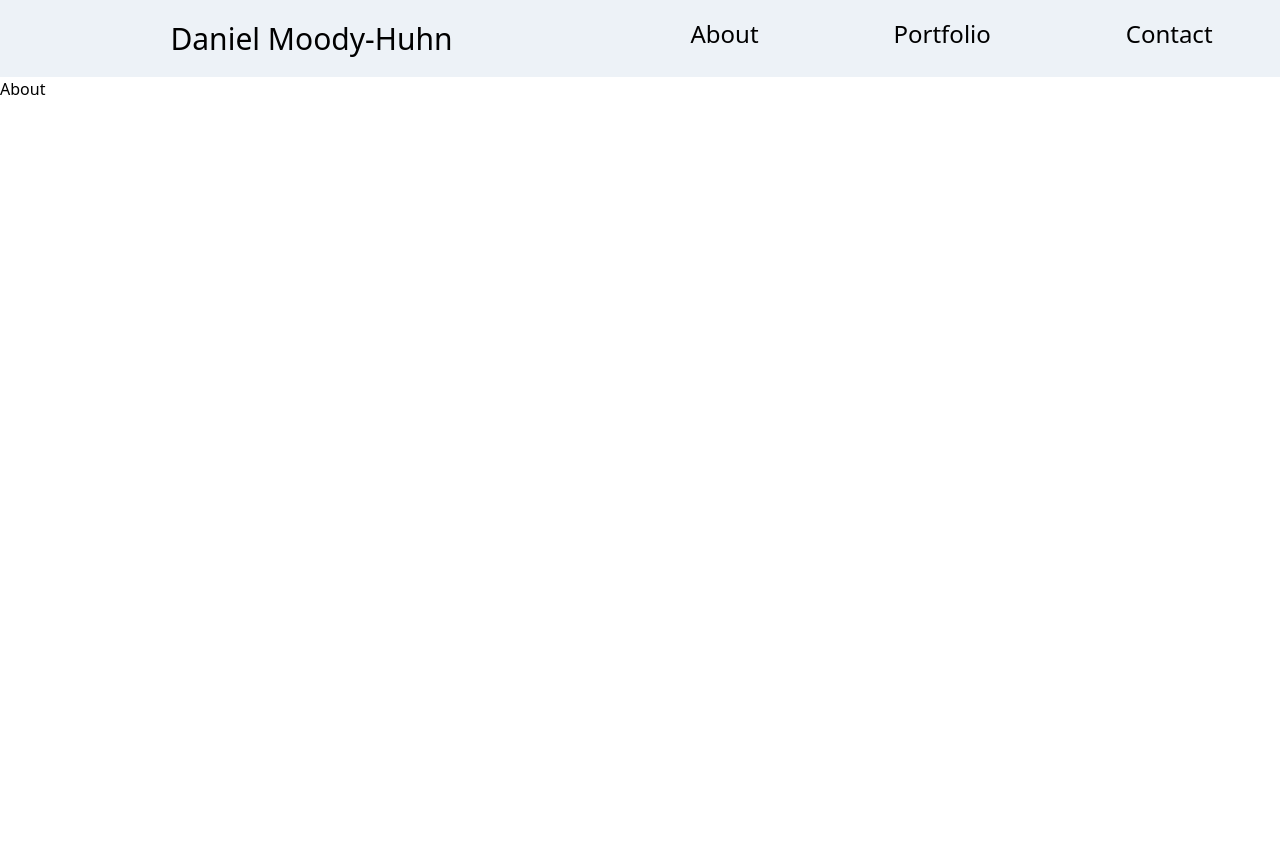
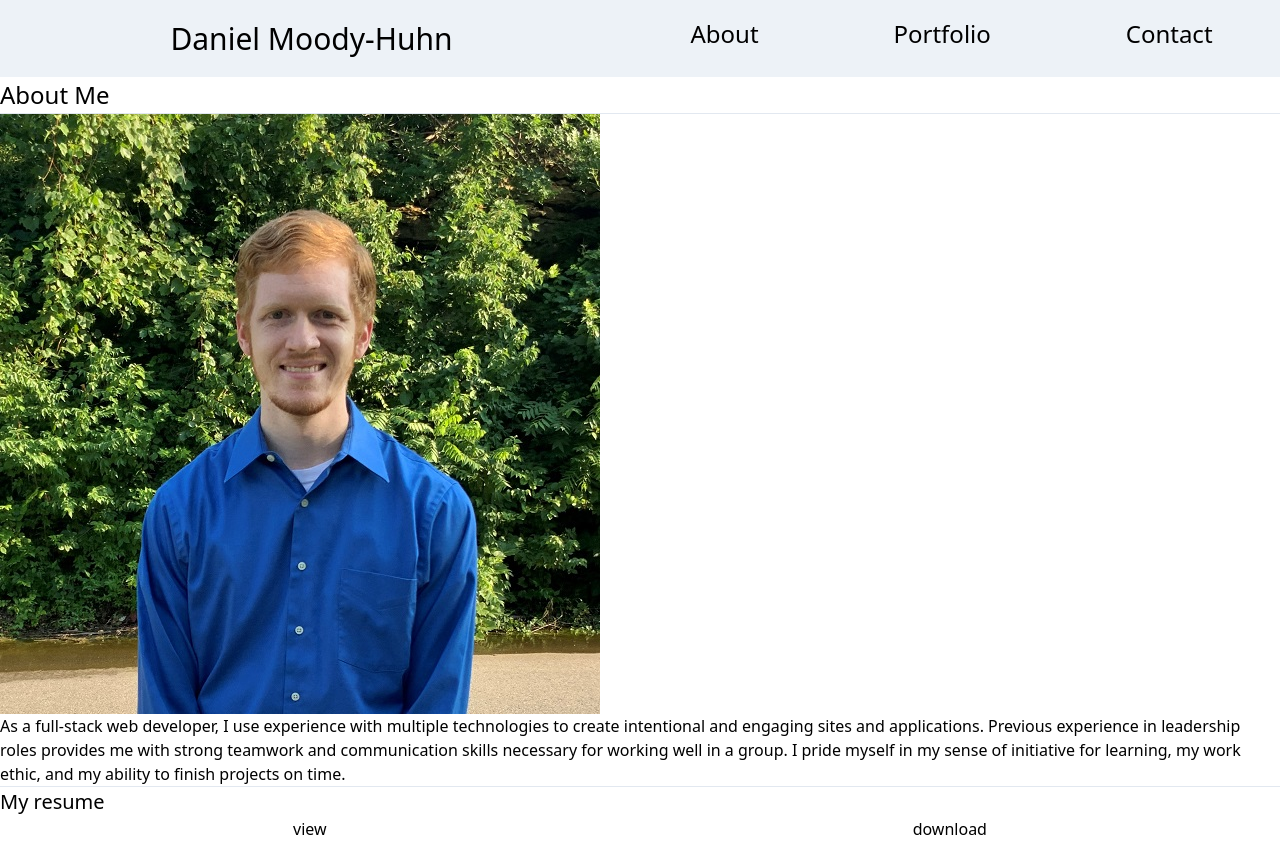
Before and after one commit to HuhnDaniel/react-portfolio, a React (Create React App) app: page / in a window 1280 px wide. Before the commit the page ends 800 px from the top, so only its background shows below. Built offline with nearby package versions, Linux system fonts and the light colour scheme.

Commit message:
populate about page, resume links

```diff
--- /dev/null
+++ b/src/components/Button.js
@@ -0,0 +1,23 @@
+import React from "react";
+
+function Button({ to, newTab, text }) {
+    if (newTab) {
+        return (
+            <div className="flex-auto text-center" id="resume-linkBtn">
+                <a href={to} target="_blank" rel="noopener noreferrer">
+                    {text}
+                </a>
+            </div>
+        )
+    } else {
+        return (
+            <div className="flex-auto text-center" id="resume-linkBtn">
+                <a href={to}>
+                    {text}
+                </a>
+            </div>
+        )
+    }
+}
+
+export default Button;
--- a/src/components/Header.js
+++ b/src/components/Header.js
@@ -10,7 +10,6 @@ class Header extends Component {
 
     handleBtnCLick = e => {
         let toggle = e.target.attributes.getNamedItem("data-toggle").value;
-        console.log(toggle);
 
         if (toggle === "hidden") {
             this.setState({
--- a/src/pages/About.js
+++ b/src/pages/About.js
@@ -1,10 +1,35 @@
 import React from "react";
+import Button from "../components/Button";
+import profilePic from "../assets/images/profilepic.jpg";
+
+const resume = {
+    view: "https://docs.google.com/document/d/1FAhLfMIWzPaPbqHQfpG83LzAm3j4BUq4rOgi8BgQ1lo/edit?usp=sharing",
+    download: "https://docs.google.com/document/d/1FAhLfMIWzPaPbqHQfpG83LzAm3j4BUq4rOgi8BgQ1lo/export?format=doc"
+}
 
 function About() {
     return(
-        <div>
-            <h1>About</h1>
-        </div>
+        <main>
+            <h2 className="text-2xl">About Me</h2>
+            <hr />
+
+            <img src={profilePic} className="" alt="Profile" />
+
+            <p className="">
+                As a full-stack web developer, I use experience with multiple technologies to create
+                intentional and engaging sites and applications.  Previous experience in leadership
+                roles provides me with strong teamwork and communication skills necessary for working
+                well in a group.  I pride myself in my sense of initiative for learning, my work ethic,
+                and my ability to finish projects on time.
+            </p>
+            <hr />
+
+            <h3 className="text-xl">My resume</h3>
+            <article className="flex flex-row">
+                <Button  className="flex-auto text-center" to={resume.view} text="view" newTab="true" />
+                <Button className="flex-auto text-center" to={resume.download} text="download" />
+            </article>
+        </main>
     );
 }
 
--- a/src/pages/Contact.js
+++ b/src/pages/Contact.js
@@ -2,9 +2,9 @@ import React from "react";
 
 function Contact() {
     return(
-        <div>
+        <main>
             <h1>Contact</h1>
-        </div>
+        </main>
     );
 }
 
--- a/src/pages/Portfolio.js
+++ b/src/pages/Portfolio.js
@@ -2,9 +2,9 @@ import React from "react";
 
 function Portfolio() {
     return(
-        <div>
+        <main>
             <h1>Portfolio</h1>
-        </div>
+        </main>
     );
 }
 
```
